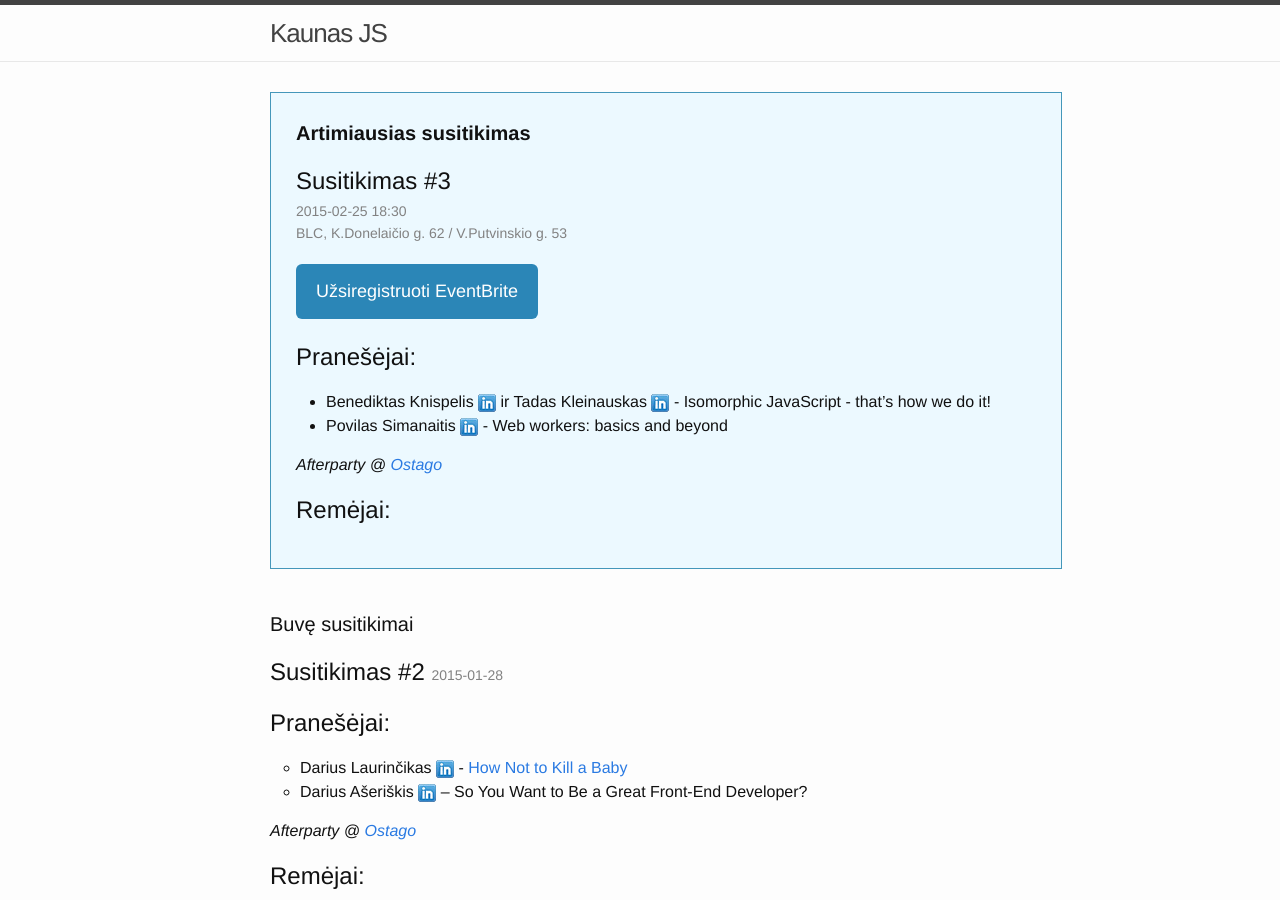
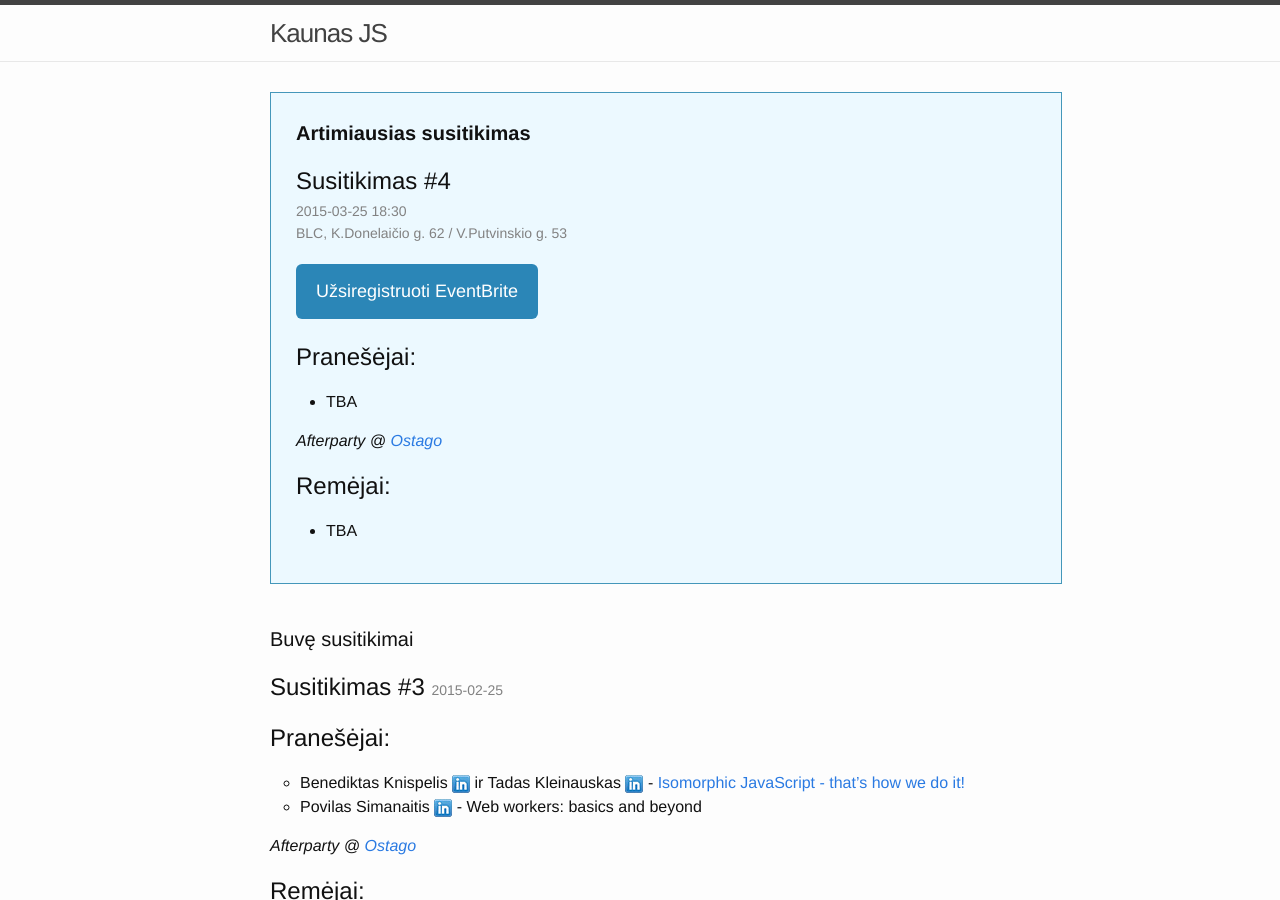
Before and after one commit to kaunasjs/website, a Jekyll site: the page built from index.html, in a window 1280 px wide and 900 px high. Built offline with Jekyll 4.4.1, drawn with Linux system fonts in a browser that asks for light colours.

Commit message:
Add slides for the third event, create layout for the 4th.

```diff
--- a/_posts/2014-02-25-susitikimas-#3.markdown
+++ b/_posts/2014-02-25-susitikimas-#3.markdown
@@ -8,9 +8,11 @@ categories: jekyll update
 ---
 ## Pranešėjai:
 
- * Benediktas Knispelis [![LinkedIn](img/icon-linkedin.png)](https://www.linkedin.com/pub/benediktas-knispelis/55/140/501) ir Tadas Kleinauskas [![LinkedIn](img/icon-linkedin.png)](https://www.linkedin.com/profile/view?id=72634850) - Isomorphic JavaScript - that's how we do it!
+ * Benediktas Knispelis [![LinkedIn](img/icon-linkedin.png)](https://www.linkedin.com/pub/benediktas-knispelis/55/140/501) ir Tadas Kleinauskas [![LinkedIn](img/icon-linkedin.png)](https://www.linkedin.com/profile/view?id=72634850) - [Isomorphic JavaScript - that's how we do it!](https://docs.google.com/presentation/d/1vzt3v-fUufSWQw7H9jo-NLUGu65qp9B256GDLL8MuHU/edit#slide=id.p)
  * Povilas Simanaitis [![LinkedIn](img/icon-linkedin.png)](https://www.linkedin.com/profile/view?id=227908887) - Web workers: basics and beyond
 
 *Afterparty @ [Ostago](https://www.facebook.com/ostagoLT)*
 
 ## Remėjai:
+
+ * ![Adform](img/adform-logo.jpg)
```
Also changed, not shown: _posts/2014-03-25-susitikimas-#4.markdown (added, +17 -0 lines).
